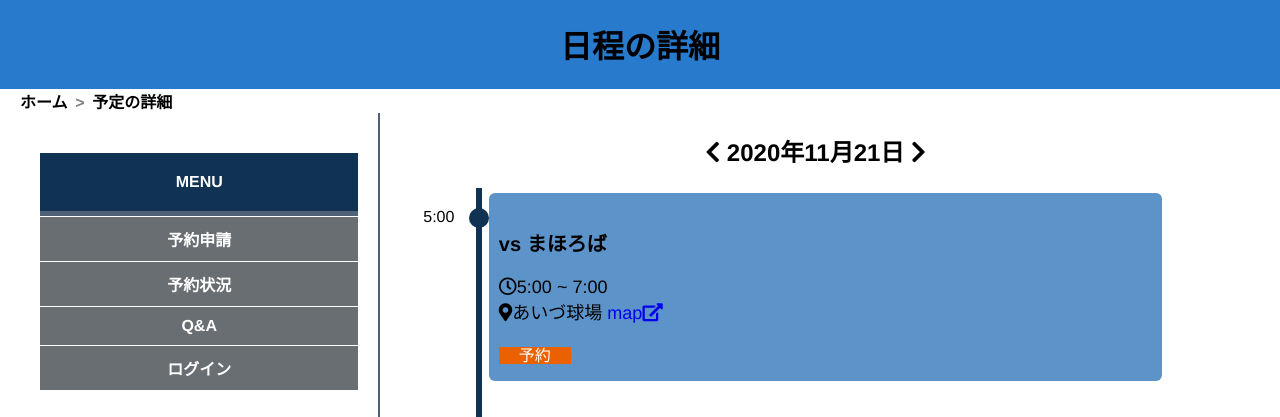
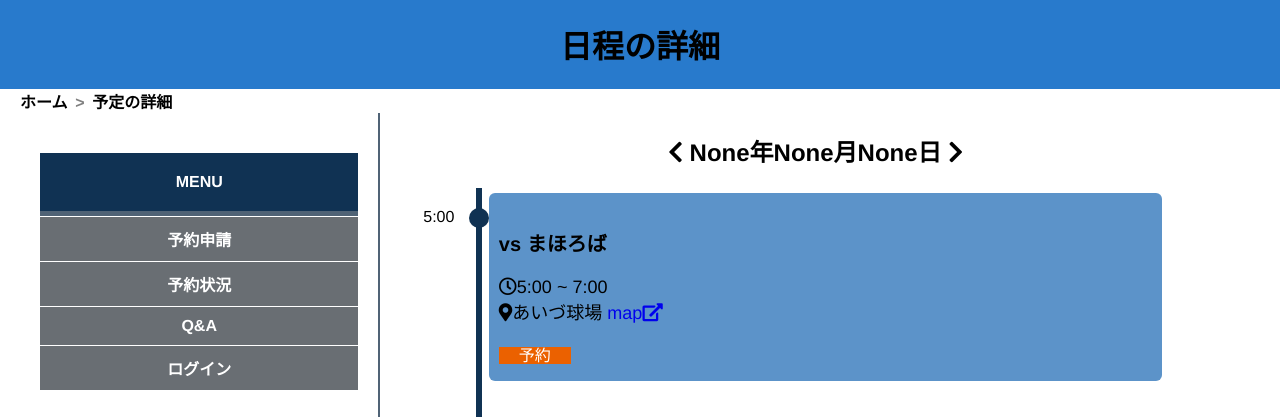
Before and after one commit to s1270125/MprojectHTML, a Flask app: page /detail in a window 1280 px wide. Shown: the top 417 px of the page. Run offline with Flask 2, Linux system fonts and the light colour scheme; some libraries are stand-ins or nearby versions.

Commit message:
日程詳細に値渡し

```diff
--- a/app.py
+++ b/app.py
@@ -25,7 +25,7 @@
 reserve = reserve()
 reserve.year = 2021
 reserve.month = 3
-reserve.day = 11
+reserve.day = 23
 
 # 指定された年と月をもとにカレンダーを作成
 
@@ -54,7 +54,7 @@
         # 予約日があったら、特定のhtmlを代入
         elif i == reserve.day and month == reserve.month and year == reserve.year:
             dates.append(Markup(
-                '<td class="possible"><form action="detail" method="POST"><input type="submit" name="day" value="{}"></form></td>'.format(str(i))))
+                '<td class="possible"><form action="detail" method="POST"><input type="submit" name="day" value="{}"><input type="hidden" name="year" value="{}"/><input type="hidden" name="month" value="{}"/></form></td>'.format(str(i), str(year), str(month))))
         else:
             dates.append('<td>{}</td>'.format(str(i)))
 
@@ -108,7 +108,10 @@
 
 @app.route('/detail', methods=["GET", "POST"])
 def detail():
-    return render_template("test_schedule.html")
+    year = request.form.get("year")
+    month = request.form.get("month")
+    day = request.form.get("day")
+    return render_template("test_schedule.html", selectYear=year, selectMonth=month, selectDay=day)
 
 
 @app.route('/enter')
--- a/templates/test_schedule.html
+++ b/templates/test_schedule.html
@@ -72,7 +72,8 @@
     </div>
     <div class="right-colum">
       <h2 class="yearAndMonthAndDay">
-        <i class="fas fa-chevron-left"></i> 2020年11月21日
+        <i class="fas fa-chevron-left"></i>
+        {{selectYear}}年{{selectMonth}}月{{selectDay}}日
         <i class="fas fa-chevron-right"></i>
       </h2>
       <div class="brock">
```
